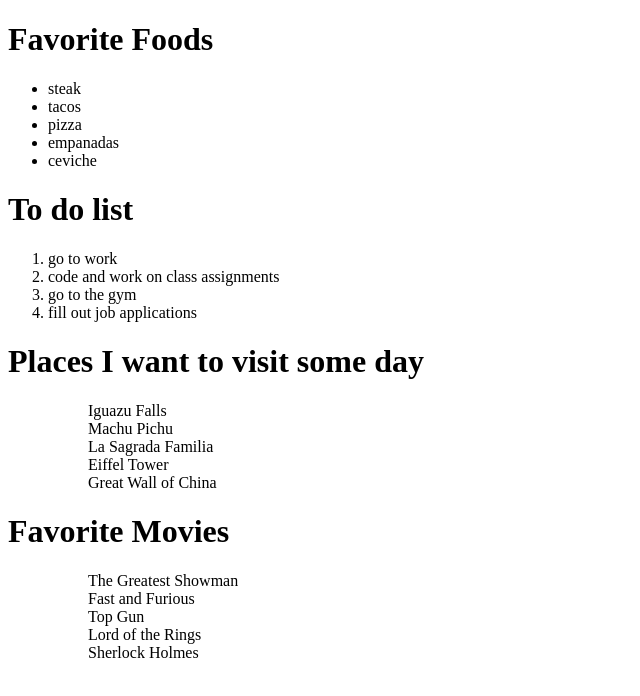
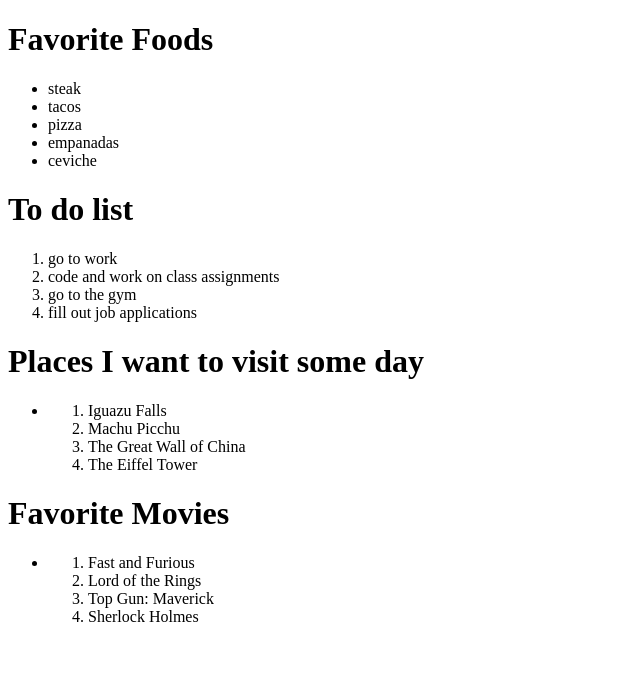
Before and after one commit to bamaben10/brainnest-week-1-list-assignment, a plain HTML site: page index.html in a window 1280 px wide. Shown: the whole page, without its empty margins (0-640 px from the left). Drawn offline with Linux system fonts and the light colour scheme.

Commit message:
corrections on list

```diff
--- a/index.html
+++ b/index.html
@@ -28,42 +28,28 @@
     </div>
     <div>
       <h1>Places I want to visit some day</h1>
-      <ol>
-        <ul>
-          Iguazu Falls
-        </ul>
-        <ul>
-          Machu Pichu
-        </ul>
-        <ul>
-          La Sagrada Familia
-        </ul>
-        <ul>
-          Eiffel Tower
-        </ul>
-        <ul>
-          Great Wall of China
-        </ul>
-      </ol>
+      <ul>
+        <li>
+          <ol>
+            <li>Iguazu Falls</li>
+            <li>Machu Picchu</li>
+            <li>The Great Wall of China</li>
+            <li>The Eiffel Tower</li>
+          </ol>
+        </li>
+      </ul>
     </div>
     <div>
       <h1>Favorite Movies</h1>
       <ul>
-        <ol>
-          The Greatest Showman
-        </ol>
-        <ol>
-          Fast and Furious
-        </ol>
-        <ol>
-          Top Gun
-        </ol>
-        <ol>
-          Lord of the Rings
-        </ol>
-        <ol>
-          Sherlock Holmes
-        </ol>
+        <li>
+          <ol>
+            <li>Fast and Furious</li>
+            <li>Lord of the Rings</li>
+            <li>Top Gun: Maverick</li>
+            <li>Sherlock Holmes</li>
+          </ol>
+        </li>
       </ul>
     </div>
   </body>
```
